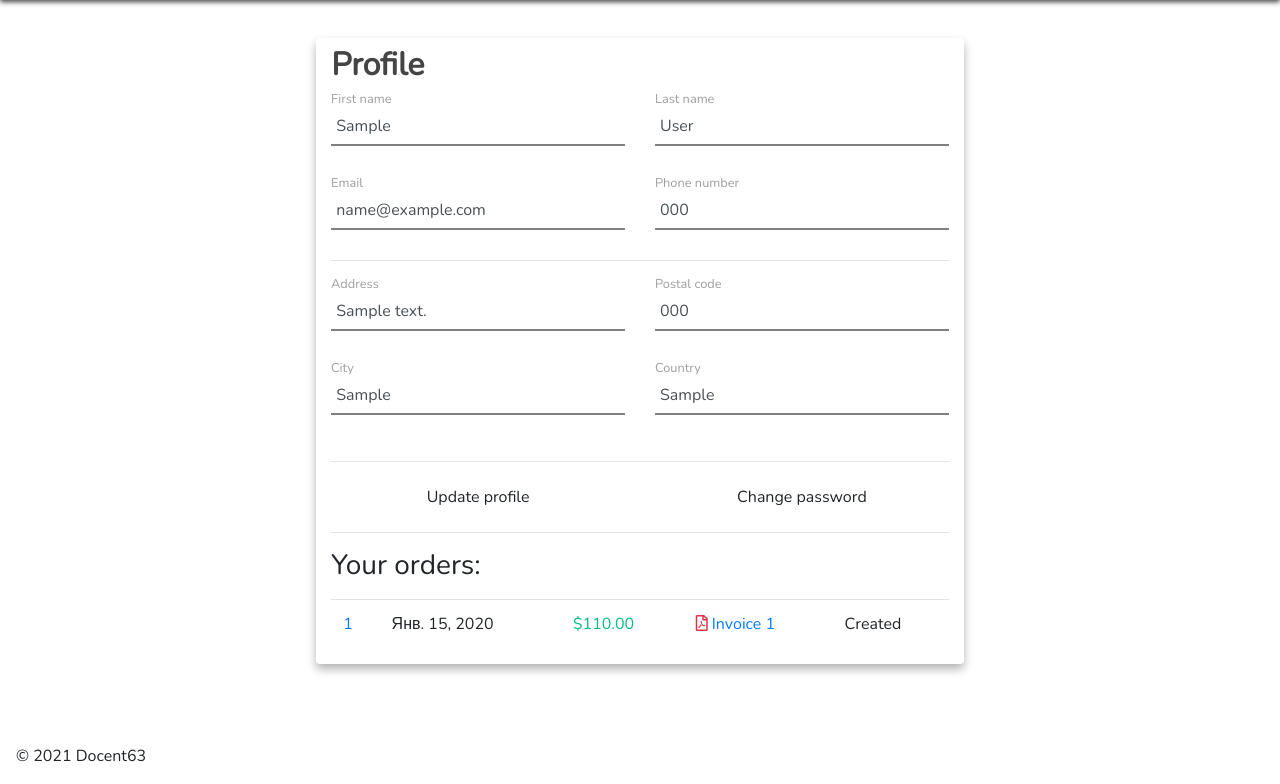
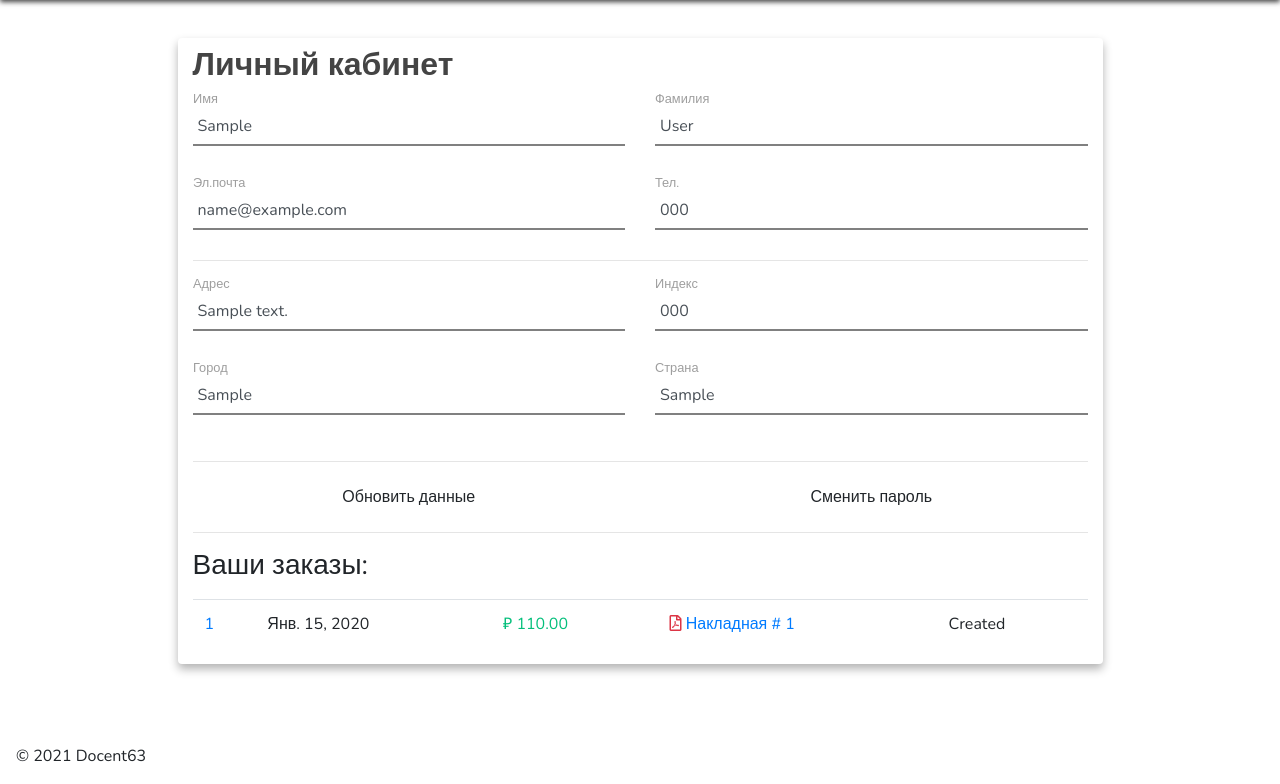
Before and after one commit to karyshev63rus/docent63, a Django app: page /accounts/profile/ in a window 1280 px wide. Shown: the part 74-858 px from the top of the page. Run offline with Django 3.2, Linux system fonts and the light colour scheme; a user stored in the database is signed in; tables that the repository leaves empty hold one stand-in row (values such as "Sample post"); parts of the project's set-up code (start-up, migrations or seed data) failed here and were passed over; some libraries are stand-ins or nearby versions.

Commit message:
fixed templates for 110% zoom

```diff
--- a/account/templates/account/profile.html
+++ b/account/templates/account/profile.html
@@ -1,6 +1,6 @@
 {% extends 'shop.html' %}
 
-{% block title %}Account{% endblock %}
+{% block title %}Личный кабинет{% endblock %}
 
 {% block content %}
 {% if messages %}
@@ -17,33 +17,33 @@
     </div>
   {% endfor %}
 {% endif %}
-  <div class="card shadow-custom border-0 col-lg-7 mx-auto mb-3">
-    <h2 class="font-weight-bold text-grey mt-2">Profile</h2>
+  <div class="card shadow-custom border-0 col-lg-10 mx-auto mb-3">
+    <h2 class="font-weight-bold text-grey mt-2">Личный кабинет</h2>
     <form action="" method="POST">
       {% csrf_token %}
       <div class="row">
         <div class="col-md-6">
           <div class="input-field">
             {{ user_form.first_name }}
-            <label for="first_name">First name</label>
+            <label for="first_name">Имя</label>
           </div>
         </div>
         <div class="col-md-6">
           <div class="input-field">
             {{ user_form.last_name }}
-            <label for="last_name">Last name</label>
+            <label for="last_name">Фамилия</label>
           </div>
         </div>
         <div class="col-md-6">
           <div class="input-field">
             {{ user_form.email }}
-            <label for="email">Email</label>
+            <label for="email">Эл.почта</label>
           </div>
         </div>
         <div class="col-md-6">
           <div class="input-field">
             {{ profile_form.phone_number }}
-            <label for="phone_number">Phone number</label>
+            <label for="phone_number">Тел.</label>
           </div>
         </div>
       </div>
@@ -52,25 +52,25 @@
         <div class="col-md-6">
           <div class="input-field">
             {{ profile_form.address }}
-            <label for="address">Address</label>
+            <label for="address">Адрес</label>
           </div>
         </div>
         <div class="col-md-6">
           <div class="input-field">
             {{ profile_form.postal_code }}
-            <label for="postal_code">Postal code</label>
+            <label for="postal_code">Индекс</label>
           </div>
         </div>
         <div class="col-md-6">
           <div class="input-field">
             {{ profile_form.city }}
-            <label for="city">City</label>
+            <label for="city">Город</label>
           </div>
         </div>
         <div class="col-md-6">
           <div class="input-field">
             {{ profile_form.country }}
-            <label for="country">Country</label>
+            <label for="country">Страна</label>
           </div>
         </div>
       </div>
@@ -79,13 +79,13 @@
         <button type="submit" class="btn col" data-toggle="tooltip"
           data-placement="top"
           title="Fill in new details and click 'Update profile'">
-          Update profile</button>
+          Обновить данные</button>
         <a class="btn col" href="{% url 'password_change' %}">
-          Change password
+          Сменить пароль
         </a>
       </div>
       <hr>
-      <h3 class="mb-3">Your orders:</h3>
+      <h3 class="mb-3">Ваши заказы:</h3>
       <table class="table">
         {% for order in request.user.orders.all %}
           <tr>
@@ -96,19 +96,19 @@
             </td>
             <td>{{ order.created|date }}</td>
             <td class="text-green">
-              ${{ order.get_total_cost|floatformat:2 }}
+              &#8381; {{ order.get_total_cost|floatformat:2 }}
             </td>
             <td>
               <a href="{{ order.get_absolute_url }}" class="text-decoration-none" target="_blank">
                 <i class="far fa-file-pdf text-danger"></i>
-                Invoice {{ order.id }}
+                Накладная # {{ order.id }}
               </a>
             </td>
             <td>{{ order.status }}</td>
           </tr>
           {% empty %}
           <tr>
-            No orders yet
+            Заказов пока нет
           </tr>
         {% endfor %}
       </table>
--- a/cart/templates/detail.html
+++ b/cart/templates/detail.html
@@ -4,7 +4,7 @@
 
 
 {% block content %}
-<div class="card shadow-custom border-0 col-lg-10 mx-auto mb-3">
+<div class="card shadow-custom border-0 col-lg-12 mx-auto my-3">
   <h3 class="py-2 font-weight-bold text-grey text-center">
     Ваш заказ:
   </h3>
@@ -31,7 +31,7 @@
   <hr class="mt-0">
   {% for item in cart %}
     {% with product=item.product %}
-      <div class="row justify-content-center cart">
+      <div class="row justify-content-center cart my-3">
         <div class="cart-item col-4 col-lg-2">
           <a href="{{ product.get_absolute_url }}">
             <img src="{{ product.image.url }}" alt=""
--- a/listings/templates/product/detail.html
+++ b/listings/templates/product/detail.html
@@ -36,7 +36,7 @@
                             {% csrf_token %}
                             <span class="input-group add-to-cart shadow-custom">
                                 <div class="input-group-pretend">
-                                    <span class="input-group-text font-weight-bold px-3 btn btn-block price">
+                                    <span class="input-group-text font-weight-bold px-2 btn btn-block price">
                                         &#8381; {{ product.price }}
                                     </span>
                                 </div>
@@ -48,7 +48,7 @@
                                     +
                                 </span>
                                 <div class="input-group-append">
-                                    <button class="btn btn-danger px-4 reduce_padding"
+                                    <button class="btn btn-danger px-1 reduce_padding"
                                     type="submit" data-toggle="tooltip"
                                     data-placement="top" title="добавить в корзину">
                                     <i class="fas fa-shopping-cart"></i>
--- a/listings/templates/product/list.html
+++ b/listings/templates/product/list.html
@@ -6,7 +6,7 @@
 <div class="row justify-content-center">
     <div class="col-lg-3">
         <div class="card shadow-custom border-0">
-            <h4 class="p-3 font-weight-bold test-grey">
+            <h4 class="p-2 font-weight-bold test-grey">
                 Производители
             </h4>
             <ul class="list-group border-0 categories_list">
--- a/listings/templates/shop.html
+++ b/listings/templates/shop.html
@@ -40,7 +40,7 @@
             <li class="nav-item">
               {% if main_shop_page %}
                 <a href="{% url 'notes:portal' %}" class="navbar-brand">
-                  <h4 class="d-none d-lg-block font-weight-bold mr-5">На главную страницу сайта</h4>
+                  <h4 class="d-none d-lg-block font-weight-bold mr-5">На главную</h4>
                 </a>
                 {% else %}
                 <a href="{% url 'listings:product_list' %}" class="navbar-brand">
```
